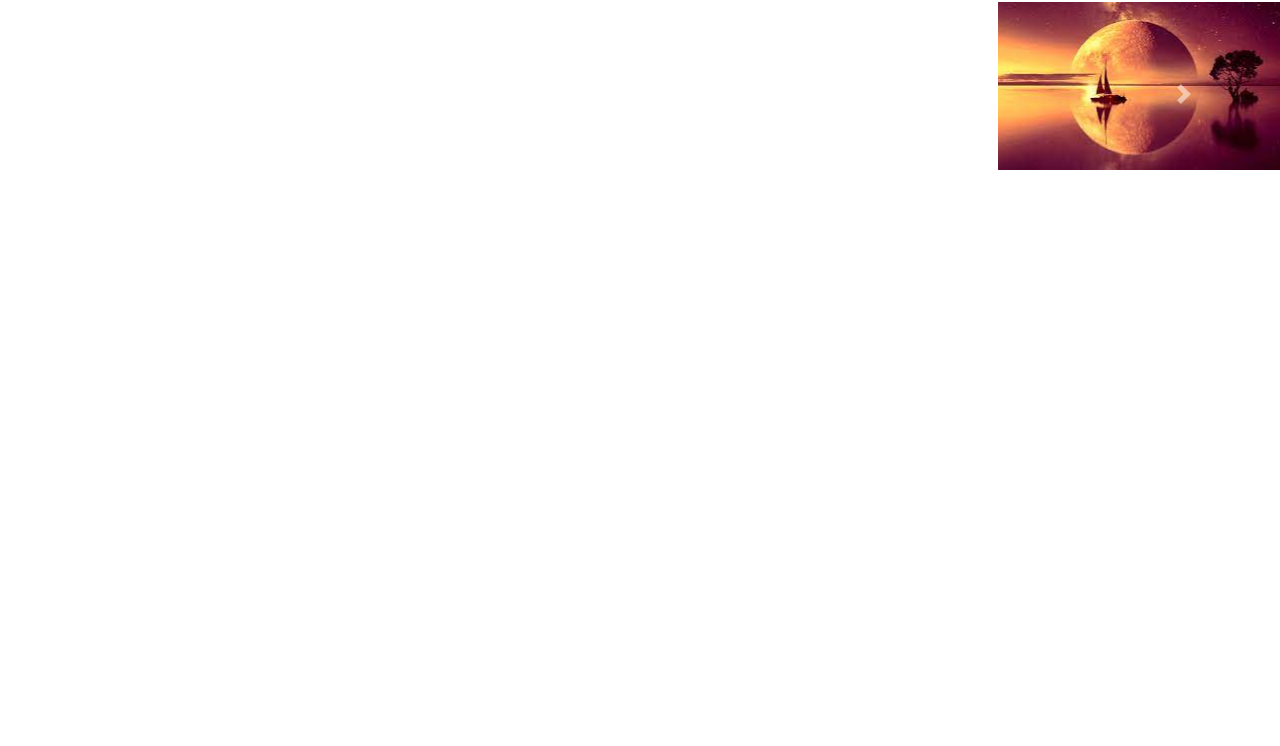
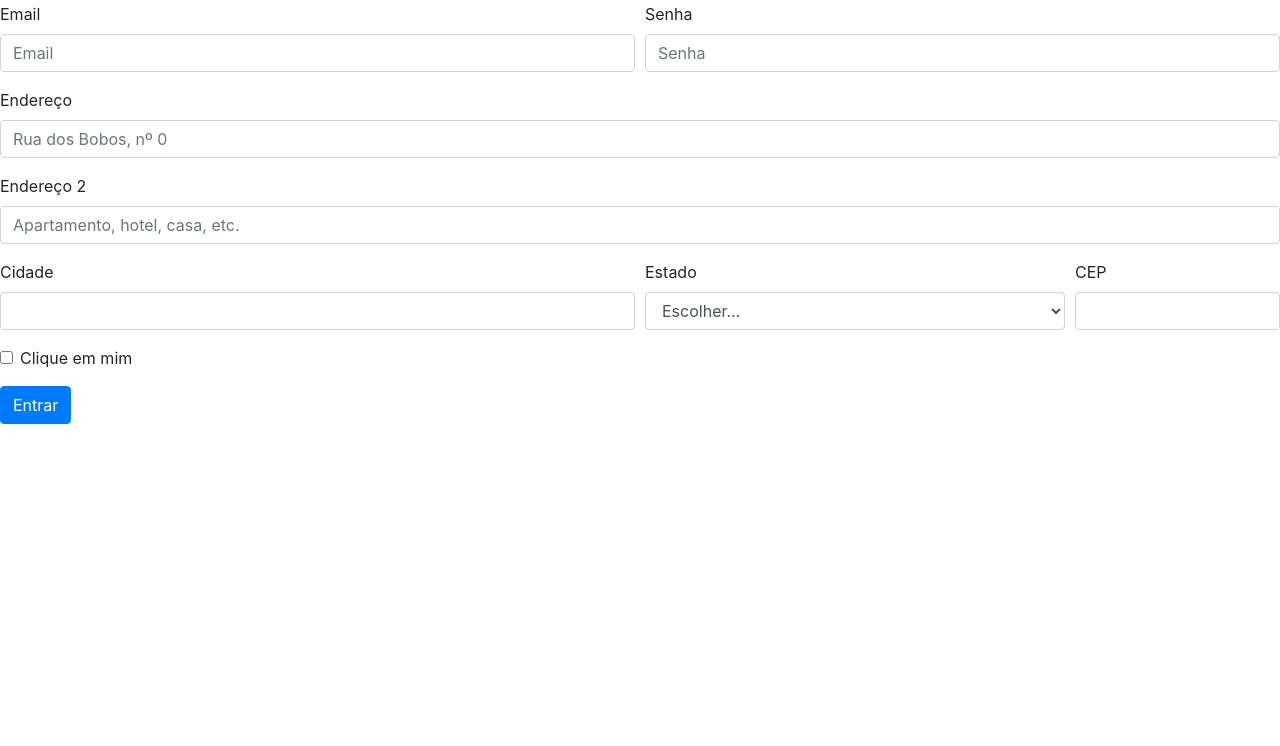
Before and after one commit to mb18vs/repositorio6, a plain HTML site: page index.html in a window 1280 px wide. Shown: the part 54-800 px from the top of the page. Drawn offline with nearby package versions, Linux system fonts and the light colour scheme.

Commit message:
formlario

```diff
--- a/index.html
+++ b/index.html
@@ -19,25 +19,51 @@
     <script src="https://cdnjs.cloudflare.com/ajax/libs/popper.js/1.14.3/umd/popper.min.js" integrity="sha384-ZMP7rVo3mIykV+2+9J3UJ46jBk0WLaUAdn689aCwoqbBJiSnjAK/l8WvCWPIPm49" crossorigin="anonymous"></script>
     <script src="https://stackpath.bootstrapcdn.com/bootstrap/4.1.3/js/bootstrap.min.js" integrity="sha384-ChfqqxuZUCnJSK3+MXmPNIyE6ZbWh2IMqE241rYiqJxyMiZ6OW/JmZQ5stwEULTy" crossorigin="anonymous"></script>
     <div id="carouselExampleControls" class="carousel slide" data-ride="carousel">
-        <div class="carousel-inner">
-          <div class="carousel-item active">
-            <img src="imagem/download (1).jpeg">
-          </div>
-          <div class="carousel-item">
-            <img src="imagem/download.jpeg" >
-          </div>
-          <div class="carousel-item">
-            <img src="imagem/imagem-em-lente-convexa.webp" >
-          </div>
-        </div>
-        <a class="carousel-control-prev" href="#carouselExampleControls" role="button" data-slide="prev">
-          <span class="carousel-control-prev-icon" aria-hidden="true"></span>
-          <span class="sr-only">Anterior</span>
-        </a>
-        <a class="carousel-control-next" href="#carouselExampleControls" role="button" data-slide="next">
-          <span class="carousel-control-next-icon" aria-hidden="true"></span>
-          <span class="sr-only">Próximo</span>
-        </a>
-      </div>
+        <form>
+            <div class="form-row">
+              <div class="form-group col-md-6">
+                <label for="inputEmail4">Email</label>
+                <input type="email" class="form-control" id="inputEmail4" placeholder="Email">
+              </div>
+              <div class="form-group col-md-6">
+                <label for="inputPassword4">Senha</label>
+                <input type="password" class="form-control" id="inputPassword4" placeholder="Senha">
+              </div>
+            </div>
+            <div class="form-group">
+              <label for="inputAddress">Endereço</label>
+              <input type="text" class="form-control" id="inputAddress" placeholder="Rua dos Bobos, nº 0">
+            </div>
+            <div class="form-group">
+              <label for="inputAddress2">Endereço 2</label>
+              <input type="text" class="form-control" id="inputAddress2" placeholder="Apartamento, hotel, casa, etc.">
+            </div>
+            <div class="form-row">
+              <div class="form-group col-md-6">
+                <label for="inputCity">Cidade</label>
+                <input type="text" class="form-control" id="inputCity">
+              </div>
+              <div class="form-group col-md-4">
+                <label for="inputEstado">Estado</label>
+                <select id="inputEstado" class="form-control">
+                  <option selected>Escolher...</option>
+                  <option>...</option>
+                </select>
+              </div>
+              <div class="form-group col-md-2">
+                <label for="inputCEP">CEP</label>
+                <input type="text" class="form-control" id="inputCEP">
+              </div>
+            </div>
+            <div class="form-group">
+              <div class="form-check">
+                <input class="form-check-input" type="checkbox" id="gridCheck">
+                <label class="form-check-label" for="gridCheck">
+                  Clique em mim
+                </label>
+              </div>
+            </div>
+            <button type="submit" class="btn btn-primary">Entrar</button>
+          </form>
 </body>
 </html>
```
